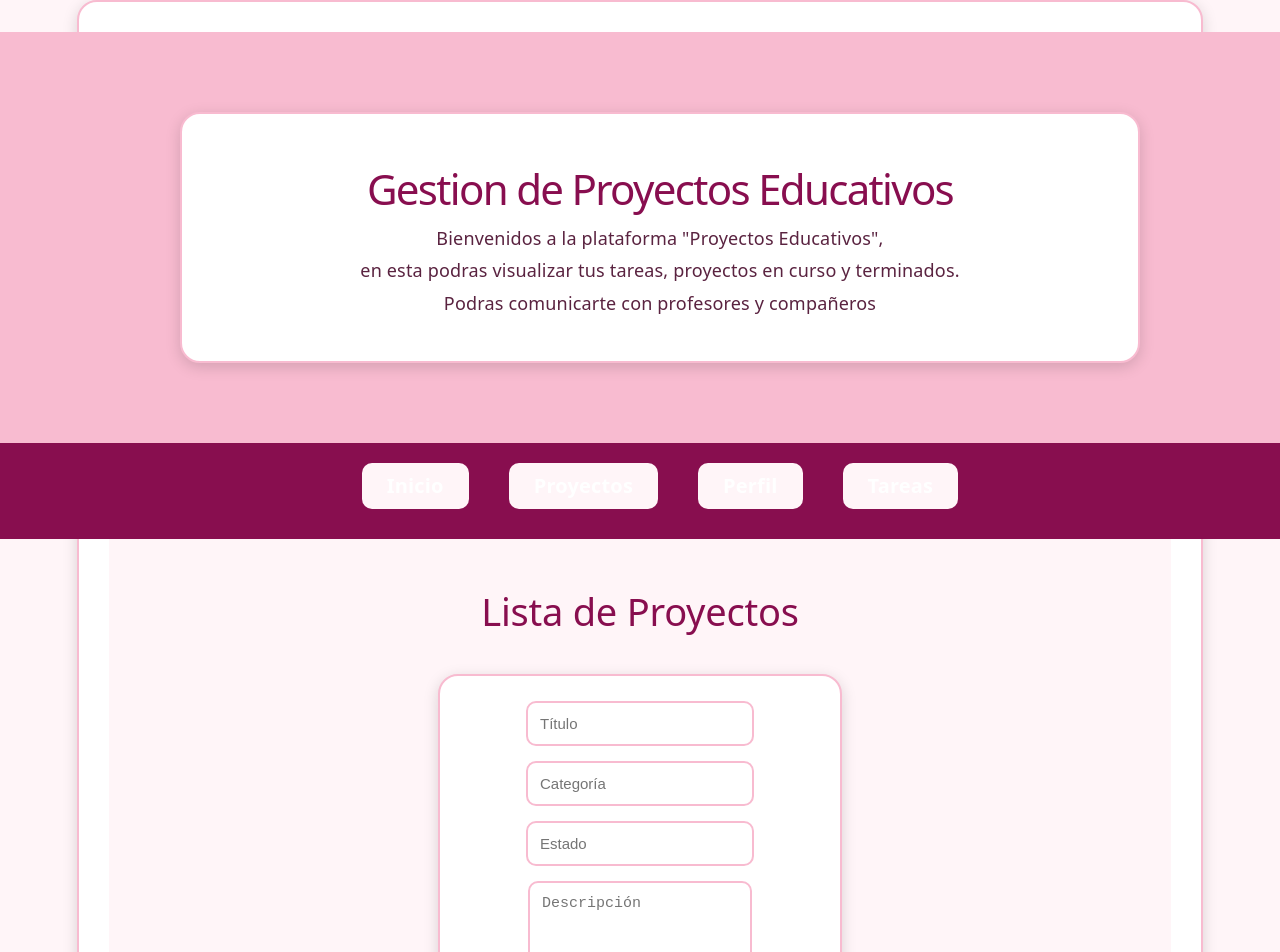
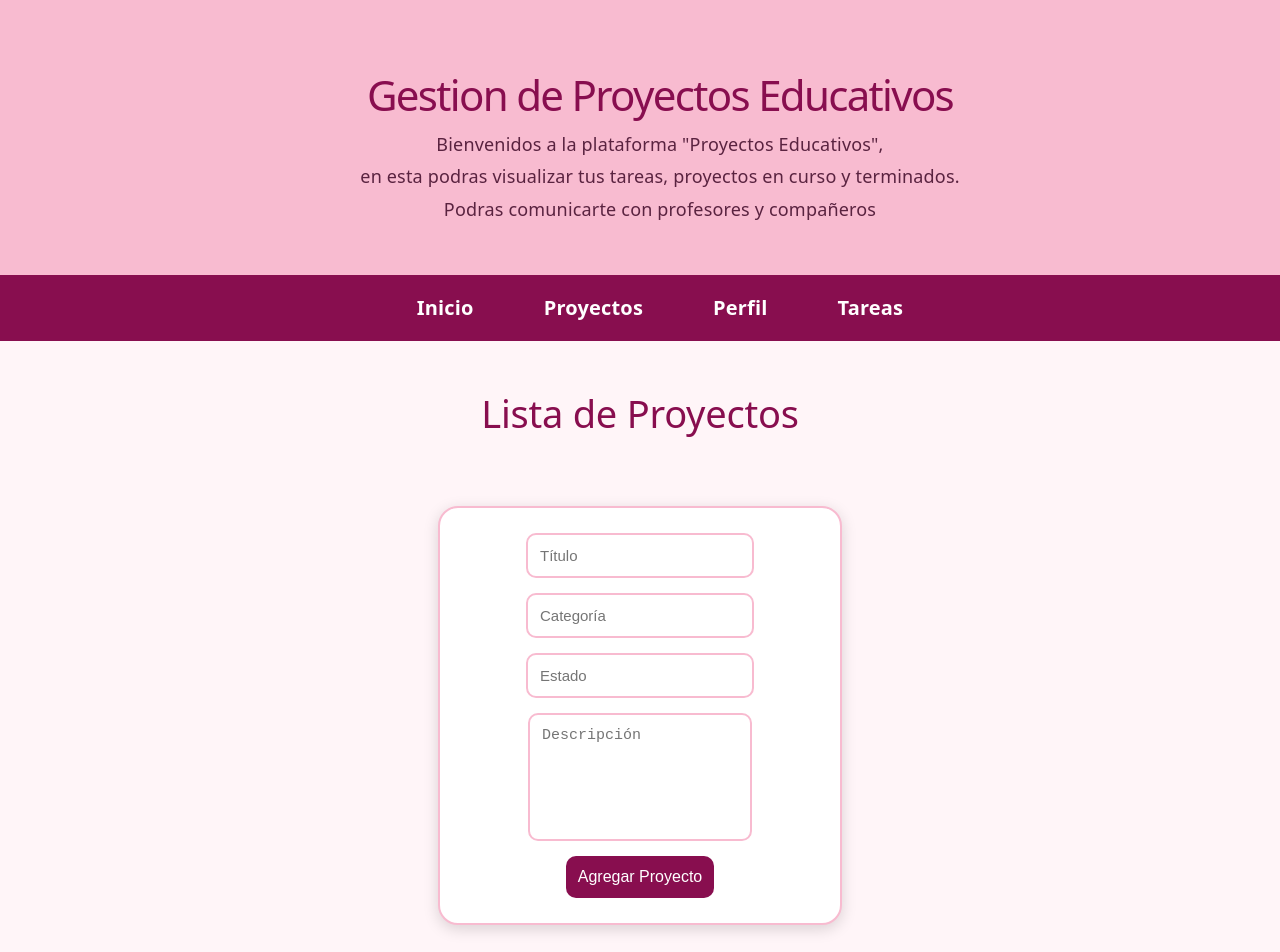
Before and after one commit to mlerc-jv/pv_tp3_grupo5, a React (Vite) app: page / in a window 1280 px wide. Shown: the top 952 px of the page. Built offline with nearby package versions, Linux system fonts and the light colour scheme.

Commit message:
modifico estilos CSS - Maidana-Antonella

```diff
--- a/src/components/DetalleProyecto.jsx
+++ b/src/components/DetalleProyecto.jsx
@@ -14,7 +14,7 @@ const DetalleProyecto = ({ proyecto, cerrarDetalle }) => {
 
     return (
 
-        <div>
+        <div className="detalle-proyecto">
 
          <h2>{titulo}</h2>
          {descripcion.map((p, i) => (
--- a/src/css/DetalleProyecto.css
+++ b/src/css/DetalleProyecto.css
@@ -1,44 +1,42 @@
-div{
-    background-color: white;
+.detalle-proyecto {
+    background-color: #fff5f8;
     width: 70%;
+    max-width: 700px;
     margin: 30px auto;
     padding: 30px;
     border-radius: 20px;
     border: 2px solid #f8bbd0;
-    box-shadow: 0px 4px 15px rgba(0,0,0,0.15);
+    box-shadow: 0px 6px 18px rgba(0,0,0,0.15);
+    text-align: left;
+}
+.detalle-proyecto h2 {
+    color: #880e4f;
+    margin-bottom: 15px;
 }
 
-h2{
-    color: #880e4f;
-    margin-bottom: 20px;
-}
-
-h3{
+.detalle-proyecto h3 {
     color: #c2185b;
     margin-top: 20px;
     margin-bottom: 10px;
 }
-
-p{
+.detalle-proyecto p {
     color: #5a2340;
-    margin-bottom: 12px;
     line-height: 1.6;
+    margin-bottom: 10px;
 }
-
-ul{
+.detalle-proyecto ul {
     list-style: none;
     padding: 0;
 }
-
-li{
-    background-color: #fff5f8;
-    margin-bottom: 10px;
+.detalle-proyecto li {
+    background-color: white;
+    margin-bottom: 8px;
     padding: 10px;
     border-radius: 10px;
     color: #5a2340;
+    border: 1px solid #f8bbd0;
 }
-
-button{
+.detalle-proyecto button {
     margin-top: 20px;
     background-color: #880e4f;
     color: white;
@@ -48,7 +46,7 @@ button{
     cursor: pointer;
     transition: 0.3s;
 }
-
-button:hover{
+.detalle-proyecto button:hover {
     background-color: #c2185b;
+    transform: scale(1.05);
 }
--- a/src/css/ListaProyectos.css
+++ b/src/css/ListaProyectos.css
@@ -2,6 +2,9 @@
     background-color: #fff5f8;
     padding: 50px 20px;
     text-align: center;
+    display: flex;
+    flex-direction: column;
+    align-items: center;
 }
 
 .lista-proyectos h2 {
@@ -52,7 +55,7 @@
 }
 
 .proyecto-card {
-    background-color: white;
+    background-color: #fff5f8;
     width: 320px;
     margin: 20px auto;
     padding: 25px;
```
